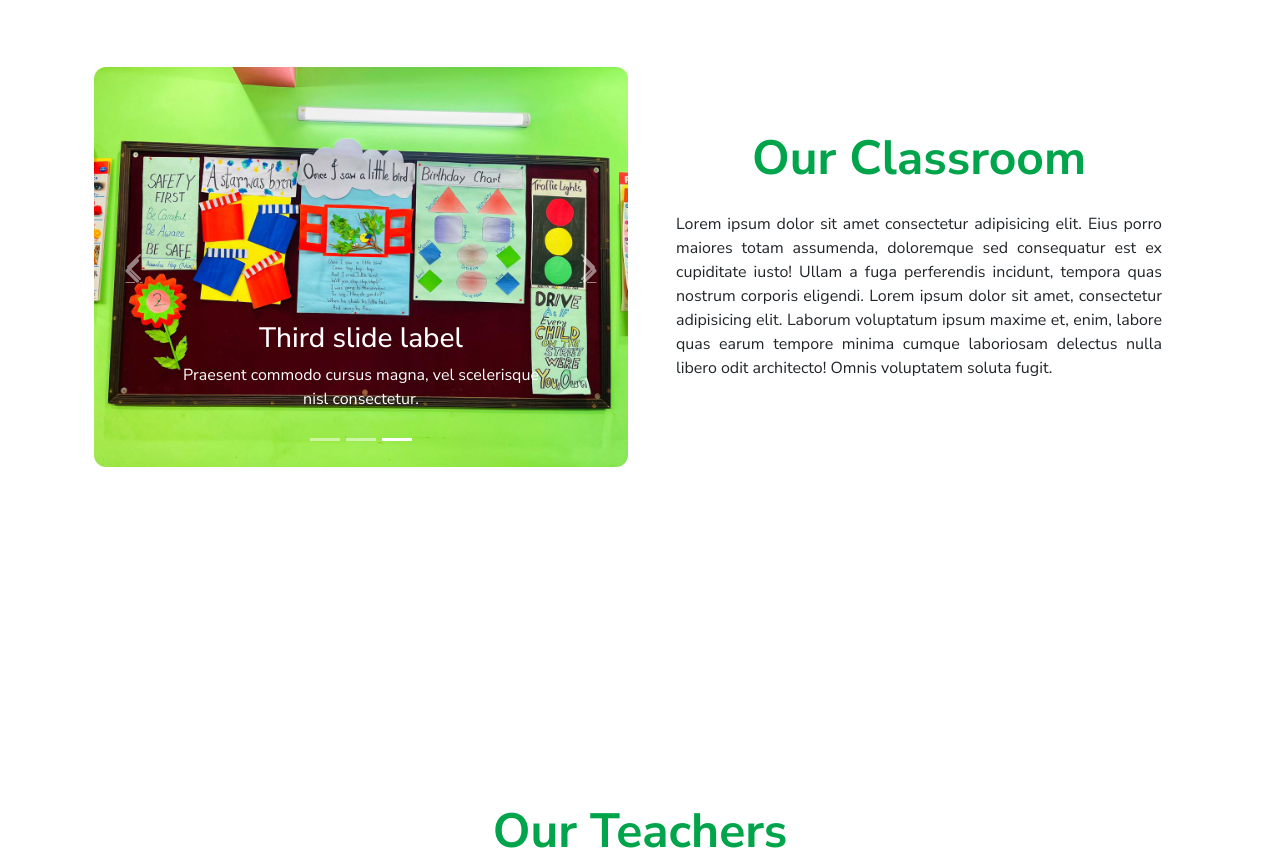
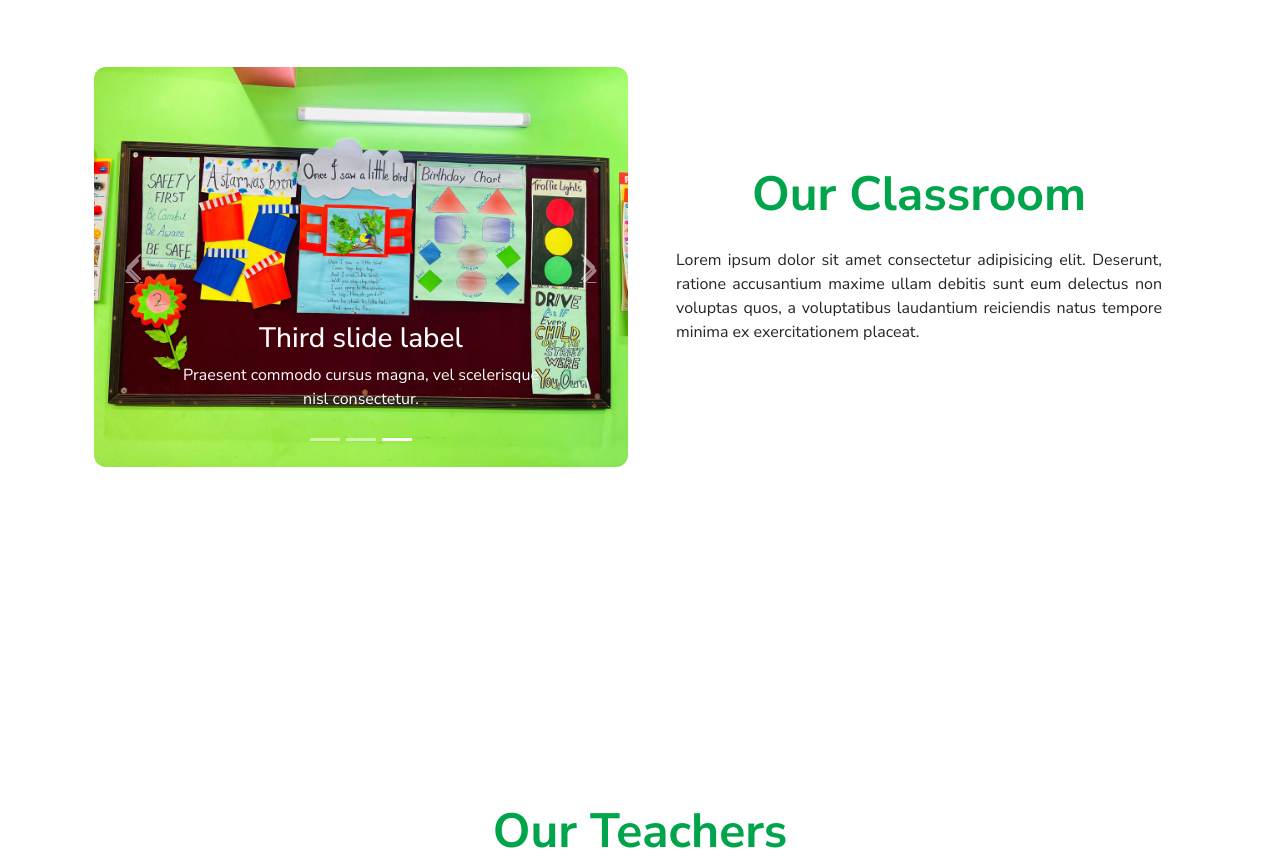
Before and after one commit to tawrat41/LTW-Elementary-School, a React (Vite) app: page / in a window 1280 px wide. Shown: the part 1480-2344 px from the top of the page. Built offline with nearby package versions, Linux system fonts and the light colour scheme.

Commit message:
scrolling animation effect added to Classroom section

```diff
--- a/src/Component/Classroom/Classroom.css
+++ b/src/Component/Classroom/Classroom.css
@@ -2,32 +2,39 @@
     height: 50%;
 
 } */
-
+/*
 .classroom-overlay {
-    position: relative;
-    display: inline-block;
+  position: relative;
+  display: inline-block;
 
 
-  }
-#carousel-div{
+} */
+
+#carousel-div {
   border-radius: 12px;
 
 }
-#classroom-image{
-    /* border: 5px solid blue; */
-    border-radius: 12px;
-  }
 
-  .classroom-overlay::before {
-    content: "";
-    position: absolute;
-    top: 0;
-    left: 0;
-    width: 100%;
-    height: 100%;
-    /* background: linear-gradient(to bottom, rgba(0, 0, 0, 0.2), rgba(0, 0, 0, 1)); */
-  }
+#classroom-image {
+  /* border: 5px solid blue; */
+  border-radius: 12px;
+}
+
+
+
 /* #classroom-div{
   background-image: url(/src//media/header-bg.png);
   background-size: cover;
 } */
+.visible {
+  opacity: 1 !important;
+}
+
+#classroom-div {
+  opacity: 0;
+  transition: opacity 0.5s ease;
+}
+
+#classroom-div.visible {
+  opacity: 1 !important;
+}
--- a/src/Component/Classroom/Classroom.jsx
+++ b/src/Component/Classroom/Classroom.jsx
@@ -1,6 +1,8 @@
-import { useState } from "react";
+/* eslint-disable no-unused-vars */
+import { useState, useEffect } from "react";
 import { Col, Image, Row } from "react-bootstrap";
 import Carousel from "react-bootstrap/Carousel";
+import { motion } from "framer-motion"; // Add this import
 import "./Classroom.css";
 
 function ControlledCarousel() {
@@ -10,15 +12,49 @@ function ControlledCarousel() {
     setIndex(selectedIndex);
   };
 
+  const [isVisible, setIsVisible] = useState(false);
+
+  useEffect(() => {
+    const handleScroll = () => {
+      const element = document.getElementById("classroom-div");
+      const rect = element.getBoundingClientRect();
+      const windowHeight =
+        window.innerHeight || document.documentElement.clientHeight;
+
+      if (rect.top <= windowHeight && rect.bottom >= 0) {
+        if (!isVisible) {
+          setIsVisible(true);
+        }
+      } else {
+        setIsVisible(false);
+      }
+    };
+
+    window.addEventListener("scroll", handleScroll);
+
+    // Clean up event listener on component unmount
+    return () => {
+      window.removeEventListener("scroll", handleScroll);
+    };
+  }, [isVisible]);
+
   return (
-    <div className="p-5" id="classroom-div">
+    <motion.div
+      className={`p-5 ${isVisible ? "visible" : ""}`}
+      id="classroom-div"
+    >
       <Row
         xs={1}
         md={1}
         lg={2}
         className="container d-flex justify-content-center align-items-center mx-auto my-5 py-5"
       >
-        <Col className="my-5">
+        <motion.Col
+          className={`my-5 ${isVisible ? "visible" : ""}`}
+          initial={{ opacity: 0, x: "-50px" }}
+          animate={isVisible ? { opacity: 1, x: 0 } : { opacity: 0, x: "-50px" }}
+          transition={{ duration: 0.8 }}
+        >
           <Carousel activeIndex={index} onSelect={handleSelect}>
             <Carousel.Item interval={2000}>
               {/* <ExampleCarouselImage text="First slide" /> */}
@@ -71,21 +107,19 @@ function ControlledCarousel() {
               </Carousel.Caption>
             </Carousel.Item>
           </Carousel>
-        </Col>
-        <Col id="about-us-section" className="my-5">
+        </motion.Col>
+        <motion.Col
+          id="about-us-section"
+          className={`my-5 ${isVisible ? "visible" : ""}`}
+          initial={{ opacity: 0, x: "70px" }}
+          animate={isVisible ? { opacity: 1, x: 0 } : { opacity: 0, x: "70px" }}
+          transition={{ duration: 1 }}
+        >
           <h1 className="text-center align-items-center">Our Classroom</h1>
-          <p className="m-4">
-            Lorem ipsum dolor sit amet consectetur adipisicing elit. Eius porro
-            maiores totam assumenda, doloremque sed consequatur est ex
-            cupiditate iusto! Ullam a fuga perferendis incidunt, tempora quas
-            nostrum corporis eligendi. Lorem ipsum dolor sit amet, consectetur
-            adipisicing elit. Laborum voluptatum ipsum maxime et, enim, labore
-            quas earum tempore minima cumque laboriosam delectus nulla libero
-            odit architecto! Omnis voluptatem soluta fugit.
-          </p>
-        </Col>
+          <p className="m-4">Lorem ipsum dolor sit amet consectetur adipisicing elit. Deserunt, ratione accusantium maxime ullam debitis sunt eum delectus non voluptas quos, a voluptatibus laudantium reiciendis natus tempore minima ex exercitationem placeat.</p>
+        </motion.Col>
       </Row>
-    </div>
+    </motion.div>
   );
 }
 
```
